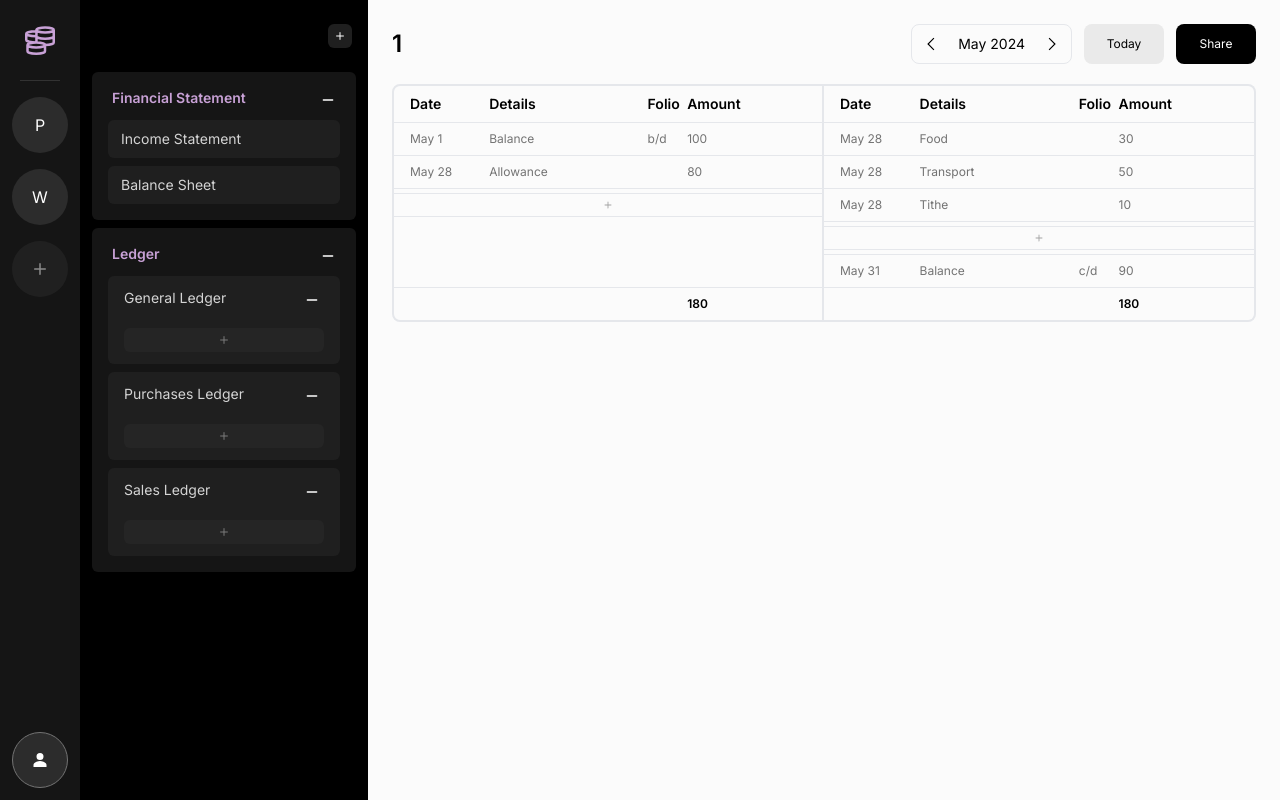
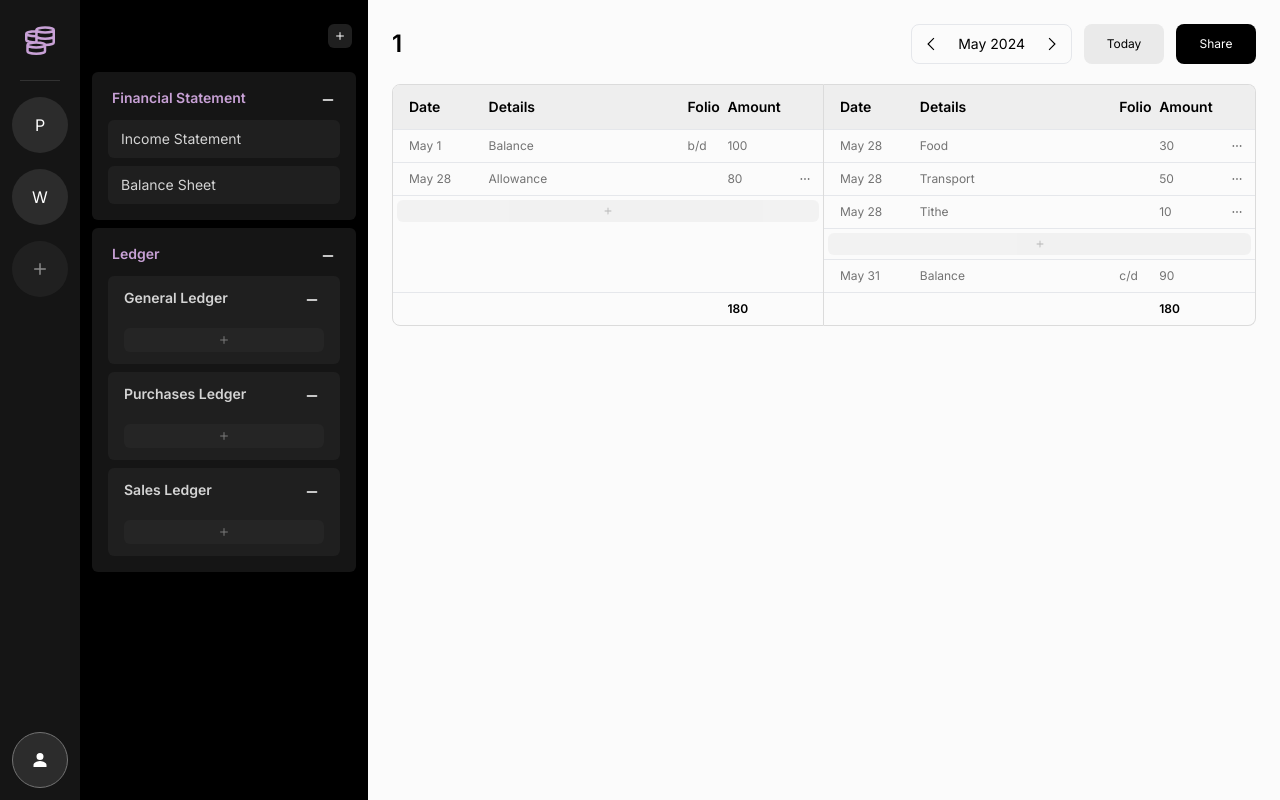
Before and after one commit to rikashi-shifu/accounts, a Next.js app: page /1/account/1 in a window 1280 px wide. Built offline with nearby package versions, Linux system fonts and the light colour scheme.

Commit message:
Style: Resize the column of the account table to add more button

```diff
--- a/src/app/[project]/account/[account]/page.tsx
+++ b/src/app/[project]/account/[account]/page.tsx
@@ -2,15 +2,15 @@
 import Header from "@/components/layout/Header";
 import { useParams } from "next/navigation";
 import React, { useEffect } from "react";
-import { IoIosAdd } from "react-icons/io";
+import { IoIosAdd, IoIosMore } from "react-icons/io";
 
 const AccountHeader = () => {
   return (
-    <div className="flex overflow-hidden border-b py-2 px-4 text-sm font-semibold">
+    <div className="flex border-b py-3 px-4 bg-[#eeeeee] text-sm font-semibold">
       <div className="w-[20%]">Date</div>
-      <div className="w-[40%]">Details</div>
+      <div className="w-[50%]">Details</div>
       <div className="w-[10%]">Folio</div>
-      <div className="w-[30%]">Amount</div>
+      <div className="w-[20%]">Amount</div>
     </div>
   );
 };
@@ -29,20 +29,25 @@ const AccountBlock: React.FC<AccountBlockProps> = ({
   amount,
 }) => {
   return (
-    <div className="flex overflow-hidden border-b py-2 px-4 text-xs text-neutral-500 hover:bg-[#f4f4f4]">
+    <div className="relative flex items-center border-b py-2 px-4 text-xs text-neutral-500 hover:bg-[#f4f4f4]">
       <div className="w-[20%]">{date}</div>
-      <div className="w-[40%]">{details}</div>
+      <div className="w-[50%]">{details}</div>
       <div className="w-[10%]">{folio}</div>
-      <div className="w-[30%]">{amount}</div>
+      <div className="w-[20%]">{amount}</div>
+      <button className="absolute right-1 rounded-md hover:bg-[#e9e9e9] px-2 py-1 flex justify-center items-center">
+        <IoIosMore />
+      </button>
     </div>
   );
 };
 
 const AccountAddTransaction = () => {
   return (
-    <button className="flex w-full justify-center items-center my-1 py-1 text-sm text-neutral-400 hover:bg-[#f4f4f4] border-y">
-      <IoIosAdd />
-    </button>
+    <div className="w-full flex justify-center items-center">
+      <button className="flex w-[98%] justify-center items-center my-1 py-1 text-sm text-neutral-500 bg-[#e9e9e9] rounded-md opacity-50 hover:opacity-100">
+        <IoIosAdd />
+      </button>
+    </div>
   );
 };
 
@@ -52,11 +57,11 @@ interface AccountFooterProps {
 
 const AccountFooter: React.FC<AccountFooterProps> = ({ total }) => {
   return (
-    <div className="flex overflow-hidden border-t py-2 px-4 text-xs">
+    <div className="flex border-t py-2 px-4 text-xs">
       <div className="w-[20%]"></div>
-      <div className="w-[40%]"></div>
+      <div className="w-[50%]"></div>
       <div className="w-[10%]"></div>
-      <div className="w-[30%] font-semibold">{180}</div>
+      <div className="w-[20%] font-semibold">{total}</div>
     </div>
   );
 };
@@ -78,12 +83,12 @@ const AccountBalance: React.FC<AccountBalanceProps> = ({
     <div
       className={`${!show && "hidden"} ${
         folio === "b/d" ? "border-b" : "border-t"
-      } flex overflow-hidden py-2 px-4 text-xs text-neutral-500 hover:bg-[#f4f4f4]`}
+      } flex py-2 px-4 text-xs text-neutral-500 hover:bg-[#f4f4f4]`}
     >
       <div className="w-[20%]">{date}</div>
-      <div className="w-[40%]">Balance</div>
+      <div className="w-[50%]">Balance</div>
       <div className="w-[10%]">{folio}</div>
-      <div className="w-[30%]">{amount}</div>
+      <div className="w-[20%]">{amount}</div>
     </div>
   );
 };
@@ -105,7 +110,7 @@ const Account = () => {
       <Header name={account.toString()} />
       <div className="flex rounded-lg">
         {/* left */}
-        <div className="w-1/2 flex flex-col justify-between border-2 rounded-s-lg">
+        <div className="w-1/2 flex flex-col justify-between border border-[#dbdbdb] rounded-s-lg overflow-hidden">
           <div>
             <AccountHeader />
             <AccountBalance date="May 1" show={show} folio="b/d" amount={100} />
@@ -123,7 +128,7 @@ const Account = () => {
           </div>
         </div>
         {/* right */}
-        <div className="w-1/2 flex flex-col justify-between border-2 border-s-0 rounded-e-lg">
+        <div className="w-1/2 flex flex-col justify-between border border-[#dbdbdb] border-s-0 rounded-e-lg overflow-hidden">
           <div>
             <AccountHeader />
             <AccountBalance
--- a/src/components/layout/page-nav/PageLedgerBlock.tsx
+++ b/src/components/layout/page-nav/PageLedgerBlock.tsx
@@ -16,7 +16,13 @@ const PageLedgerBlock: React.FC<PageLedgerBlockProps> = ({
   return (
     <div className="flex flex-col py-3 px-4 pb-3 gap-2 rounded-md bg-[#1f1f1f]">
       <div className="flex justify-between">
-        <div className="text-neutral-300 text-sm">{name}</div>
+        <div
+          className={`${
+            hideChildren ? "text-neutral-400" : "text-neutral-300"
+          } text-sm font-semibold duration-300`}
+        >
+          {name}
+        </div>
         <button
           onClick={() => {
             if (hideChildren) {
```
